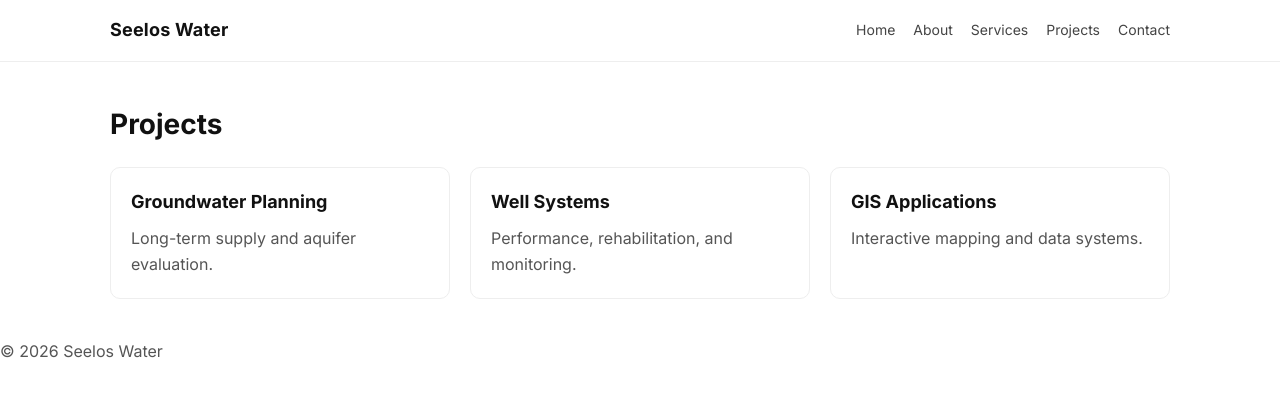
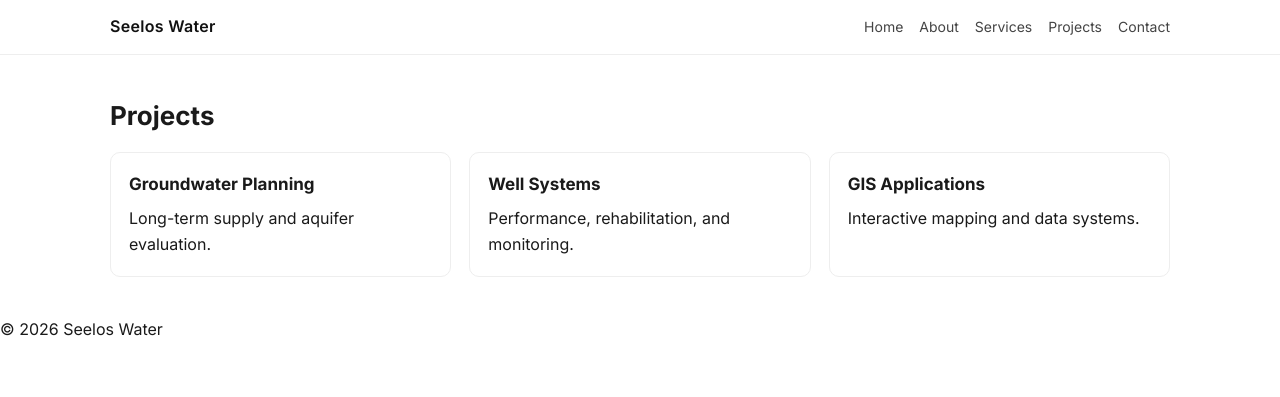
Before and after one commit to markseelos/seelos-water, a Jekyll site: the page built from projects.md, in a window 1280 px wide. Shown: the top 397 px of the page. Built offline with Jekyll 4.4.1, drawn with Linux system fonts in a browser that asks for light colours.

Commit message:
Update style.css

```diff
--- a/assets/css/style.css
+++ b/assets/css/style.css
@@ -1,5 +1,5 @@
 /* =========================
-   Base / Reset
+   Base Reset
 ========================= */
 
 * {
@@ -11,12 +11,12 @@
 body {
   font-family: "Inter", Arial, sans-serif;
   color: #1a1a1a;
+  background: #ffffff;
   line-height: 1.6;
-  background: #ffffff;
 }
 
 /* =========================
-   Layout
+   Layout Container
 ========================= */
 
 main {
@@ -30,7 +30,7 @@ main {
 ========================= */
 
 .site-header {
-  background: #ffffff;
+  background: #fff;
   border-bottom: 1px solid #eee;
   position: sticky;
   top: 0;
@@ -40,7 +40,7 @@ main {
 .header-inner {
   max-width: 1100px;
   margin: 0 auto;
-  padding: 16px 20px;
+  padding: 14px 20px;
 
   display: flex;
   justify-content: space-between;
@@ -49,25 +49,25 @@ main {
 }
 
 .logo a {
-  font-size: 18px;
-  font-weight: 700;
+  font-size: 16px;
+  font-weight: 600;
   color: #111;
   text-decoration: none;
-  letter-spacing: 0.2px;
+  letter-spacing: 0.3px;
 }
 
 .nav {
   display: flex;
-  gap: 18px;
+  gap: 16px;
   flex-wrap: wrap;
   justify-content: flex-end;
 }
 
 .nav a {
+  text-decoration: none;
   color: #444;
-  text-decoration: none;
+  font-size: 14px;
   font-weight: 500;
-  font-size: 14px;
   white-space: nowrap;
 }
 
@@ -80,40 +80,61 @@ main {
 ========================= */
 
 .hero {
-  padding: 80px 20px;
   text-align: center;
+  padding: 50px 0 30px;
+}
+
+.hero-image {
+  width: 100%;
+  max-height: 420px;
+  object-fit: cover;
+  border-radius: 12px;
+  margin-bottom: 24px;
+  display: block;
 }
 
 .hero h1 {
-  font-size: 44px;
+  font-size: 42px;
+  margin-bottom: 10px;
   font-weight: 700;
-  margin-bottom: 10px;
 }
 
 .hero p {
   font-size: 18px;
   color: #555;
   max-width: 700px;
-  margin: 0 auto;
+  margin: 0 auto 8px;
 }
 
 /* =========================
-   Cards / Grid
+   Sections
+========================= */
+
+.section {
+  margin-top: 40px;
+}
+
+h2 {
+  font-size: 26px;
+  margin-bottom: 16px;
+}
+
+/* =========================
+   Grid Cards
 ========================= */
 
 .grid {
   display: grid;
   grid-template-columns: repeat(auto-fit, minmax(240px, 1fr));
-  gap: 20px;
-  margin-top: 20px;
+  gap: 18px;
 }
 
 .card {
   border: 1px solid #eee;
-  padding: 20px;
+  padding: 18px;
   border-radius: 10px;
+  transition: all 0.2s ease;
   background: #fff;
-  transition: all 0.2s ease;
 }
 
 .card:hover {
@@ -122,25 +143,8 @@ main {
 }
 
 .card h3 {
-  margin-bottom: 10px;
-  font-size: 18px;
-}
-
-/* =========================
-   Typography
-========================= */
-
-h1, h2, h3 {
-  color: #111;
-}
-
-h2 {
-  margin-bottom: 16px;
-  font-size: 28px;
-}
-
-p {
-  color: #555;
+  margin-bottom: 8px;
+  font-size: 17px;
 }
 
 /* =========================
@@ -149,28 +153,36 @@ p {
 
 .site-footer {
   border-top: 1px solid #eee;
+  margin-top: 60px;
   padding: 30px 20px;
   text-align: center;
+  font-size: 14px;
   color: #777;
-  font-size: 14px;
-  margin-top: 60px;
 }
 
 /* =========================
-   Responsive Fixes
+   Links
+========================= */
+
+a {
+  color: inherit;
+}
+
+/* =========================
+   Responsive
 ========================= */
 
 @media (max-width: 768px) {
-  .hero h1 {
-    font-size: 34px;
+  .header-inner {
+    flex-direction: column;
+    align-items: center;
   }
 
   .nav {
     justify-content: center;
   }
 
-  .header-inner {
-    flex-direction: column;
-    align-items: center;
+  .hero h1 {
+    font-size: 34px;
   }
 }
```
